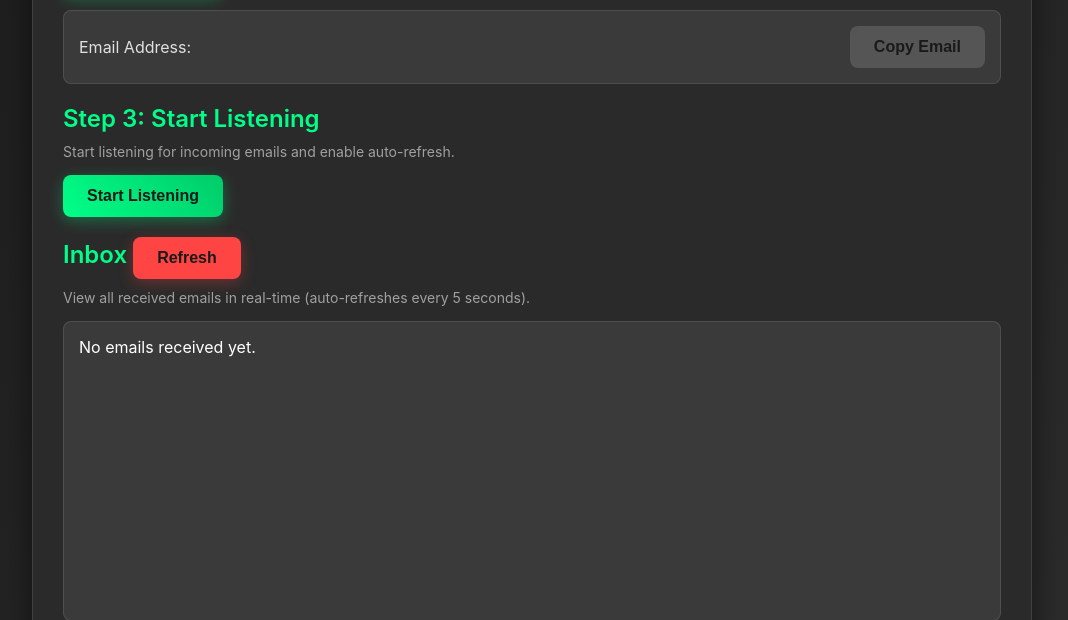
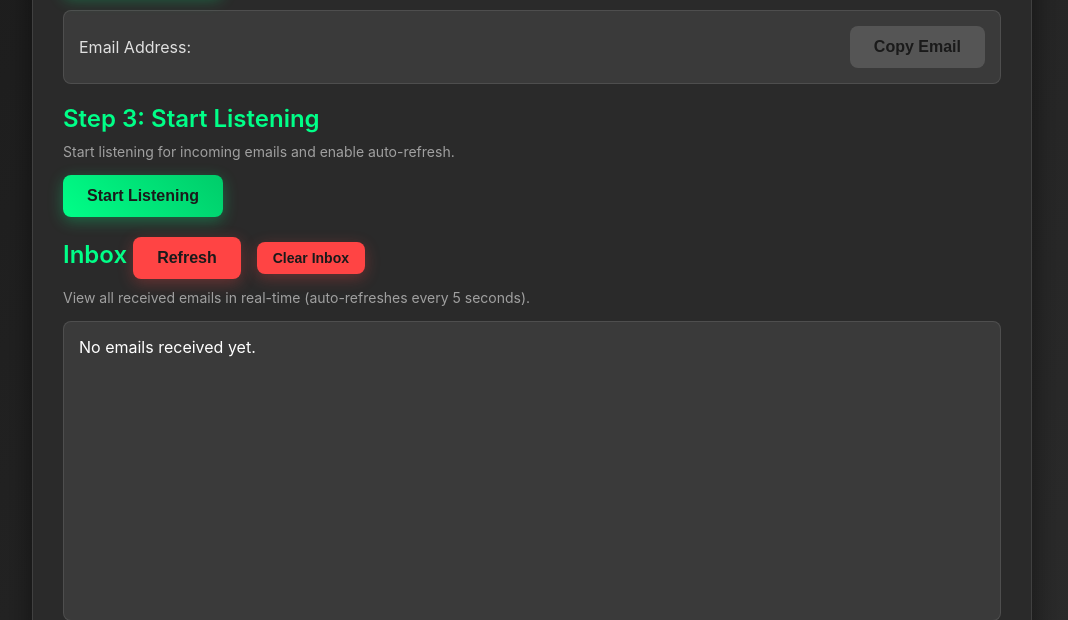
Before and after one commit to makhmudhojiev1/mailgenerator, a Flask app: page / in a window 1280 px wide. Shown: the part 492-1112 px from the top of the page, without its empty margins (108-1176 px from the left). Run offline with Flask 3, Linux system fonts and the light colour scheme.

Commit message:
Update index.html

```diff
--- a/templates/index.html
+++ b/templates/index.html
@@ -123,6 +123,12 @@
             transform: translateX(5px);
         }
 
+        .email-entry .sender {
+            color: #00ccff; /* Bright cyan for the sender */
+            font-weight: 500;
+            margin-bottom: 5px;
+        }
+
         .email-entry strong {
             color: #00ff88;
             font-weight: 600;
@@ -148,19 +154,17 @@
             margin-bottom: 15px;
         }
 
-        /* Refresh Button */
-        .refresh-btn {
+        /* Refresh and Delete Buttons */
+        .refresh-btn, .delete-btn {
             background: #ff4444;
             box-shadow: 0 4px 15px rgba(255, 68, 68, 0.3);
         }
 
-        .refresh-btn:hover {
+        .refresh-btn:hover, .delete-btn:hover {
             box-shadow: 0 6px 20px rgba(255, 68, 68, 0.5);
         }
 
-        /* Delete Button */
         .delete-btn {
-            background: #ff4444;
             padding: 8px 16px;
             font-size: 14px;
             margin-left: 10px;
@@ -209,7 +213,7 @@
         <button onclick="startListening()">Start Listening</button>
 
         <!-- Received Emails Section -->
-        <div class="section-title">Inbox <button class="refresh-btn" onclick="getEmails()">Refresh</button></div>
+        <div class="section-title">Inbox <button class="refresh-btn" onclick="getEmails()">Refresh</button> <button class="delete-btn" onclick="clearEmails()">Clear Inbox</button></div>
         <div class="section-description">View all received emails in real-time (auto-refreshes every 5 seconds).</div>
         <div id="email-box" class="email-box">
             <p>No emails received yet.</p>
@@ -293,19 +297,35 @@
                     const emailEntry = document.createElement('div');
                     emailEntry.className = 'email-entry';
                     emailEntry.innerHTML = `
+                        <div class="sender">From: ${email.sender}</div>
                         <strong>Subject:</strong> ${email.subject} <br>
                         <strong>Content:</strong> ${email.content}
-                        <button class="delete-btn" onclick="deleteEmail(${index})">Delete</button>`;
+                        <button class="delete-btn" onclick="deleteEmail(${email.id})">Delete</button>`;
                     emailBox.appendChild(emailEntry);
                 });
             }
         }
 
-        async function deleteEmail(index) {
-            // In a real app, you'd make an API call to delete the email
-            // For this example, we'll just refresh the list
-            showNotification("Email deleted!");
-            await getEmails();
+        async function deleteEmail(emailId) {
+            const response = await fetch(`/delete_email/${emailId}`, { method: 'DELETE' });
+            const data = await response.json();
+            if (response.ok) {
+                showNotification(data.message);
+                await getEmails(); // Refresh the inbox after deletion
+            } else {
+                showNotification(data.error, "error");
+            }
+        }
+
+        async function clearEmails() {
+            const response = await fetch('/clear_emails', { method: 'POST' });
+            const data = await response.json();
+            if (response.ok) {
+                showNotification(data.message);
+                await getEmails(); // Refresh the inbox after clearing
+            } else {
+                showNotification(data.error, "error");
+            }
         }
 
         function showNotification(message, type = "success") {
```
